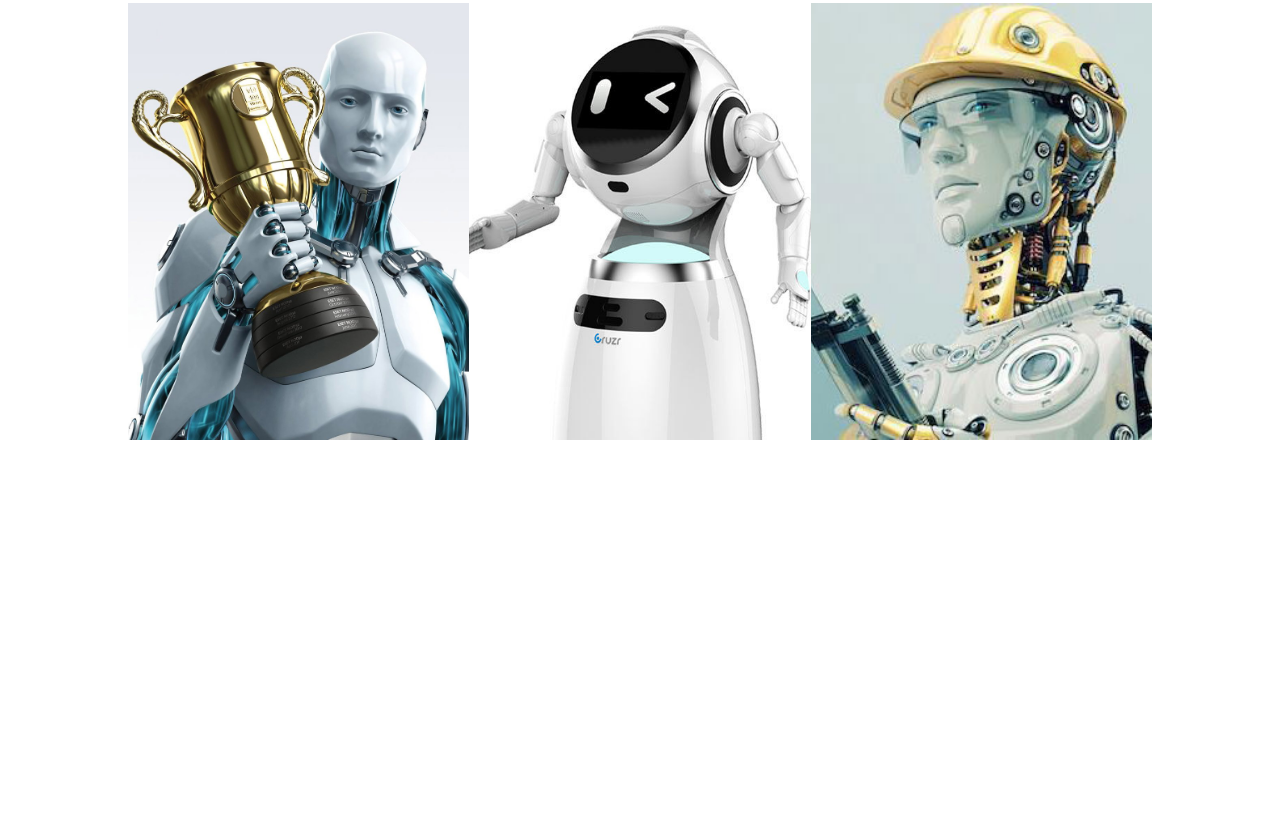
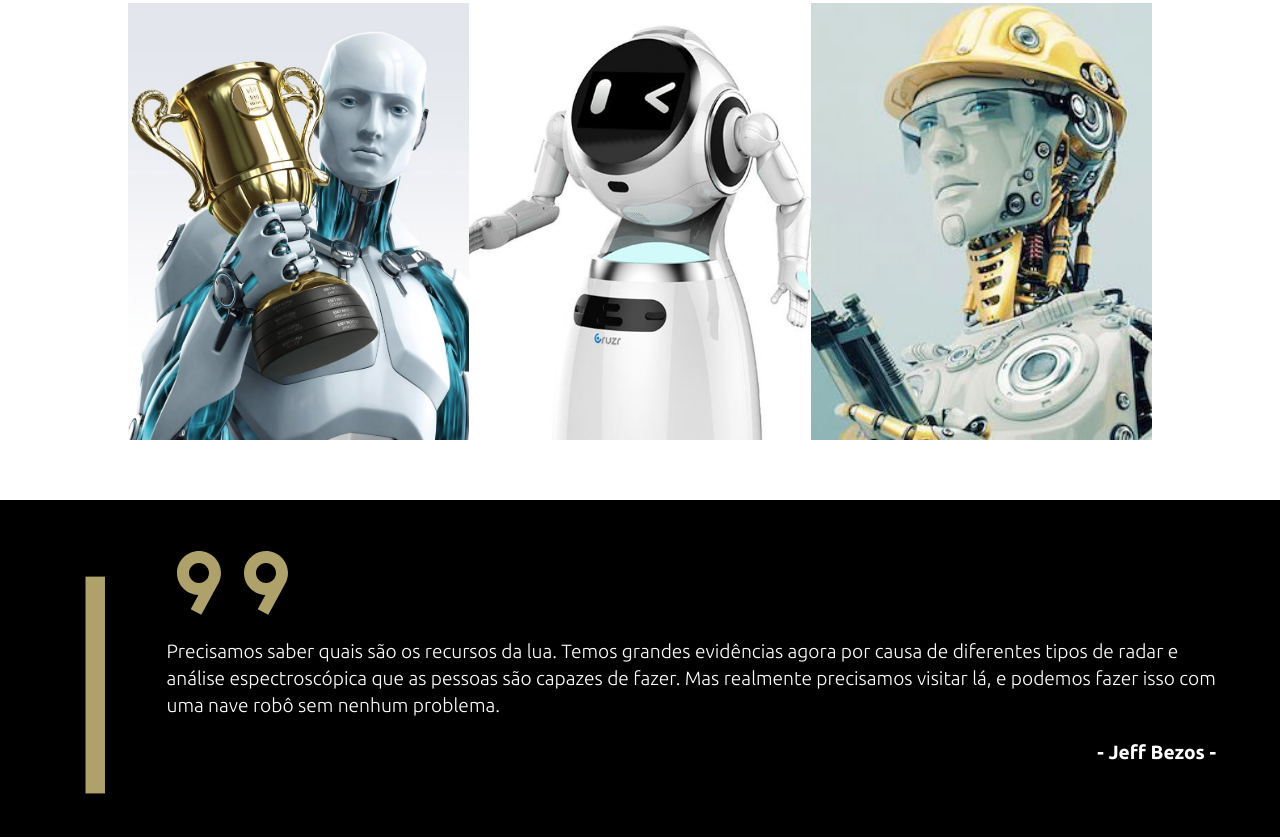
Before and after one commit to Lirovsky/Vortex, a website: page src/index.html in a window 1280 px wide. Shown: the part 3711-4548 px from the top of the page. Before the commit the page ends 4211 px from the top, so only its background shows below. Drawn offline with nearby package versions, Linux system fonts and the light colour scheme.

Commit message:
feat: created section 7

```diff
--- a/sass/index.scss
+++ b/sass/index.scss
@@ -494,3 +494,68 @@ header {
     }
   }
 }
+
+.section7 {
+  background-color: #000;
+
+  .container {
+    width: 90%;
+    margin: auto;
+    padding: 40px 0;
+
+    display: flex;
+    justify-content: center;
+    align-items: center;
+    gap: 40px;
+
+    @media (max-width: 768px) {
+      gap: 0px;
+    }
+
+    .bar {
+      span {
+        font-size: 14rem;
+        color: #aea16a;
+      }
+
+      @media (max-width: 768px) {
+        span {
+          font-size: 20rem;
+          font-weight: 100;
+        }
+      }
+    }
+    .text {
+      color: #fff;
+
+      img {
+        width: 4rem;
+      }
+
+      h1 {
+        font-size: 2.5rem;
+      }
+
+      h2 {
+        font-size: 1rem;
+      }
+
+      p {
+        font-size: 1.2rem;
+        font-weight: 100;
+        line-height: 1.7rem;
+      }
+
+      @media (max-width: 640px) {
+        p {
+          font-size: 1rem;
+        }
+      }
+
+      .author {
+        text-align: end;
+        font-weight: 700;
+      }
+    }
+  }
+}
--- a/src/index.html
+++ b/src/index.html
@@ -183,6 +183,25 @@
           </div>
         </div>
       </section>
+      <section class="section7">
+        <div class="container">
+            <div class="bar">
+              <span>|</span>
+
+            </div>
+            <div class="text">
+              <div>
+                <img src="../assets/images/icons/nine.svg" alt="">
+                <img src="../assets/images/icons/nine.svg" alt="">
+              </div>
+              <p>
+                Precisamos saber quais são os recursos da lua. Temos grandes evidências agora por causa de diferentes tipos de radar e análise espectroscópica que as pessoas são capazes de fazer. Mas realmente precisamos visitar lá, e podemos fazer isso com uma nave robô sem nenhum problema.
+              </p>
+              <p class="author">- Jeff Bezos -</p>
+            </div>
+
+        </div>
+      </section>
     </main>
     <script src="../js/script.js"></script>
   </body>
```
Also changed, not shown: assets/images/icons/nine.svg (added), styles/style.css, 1 other file.
